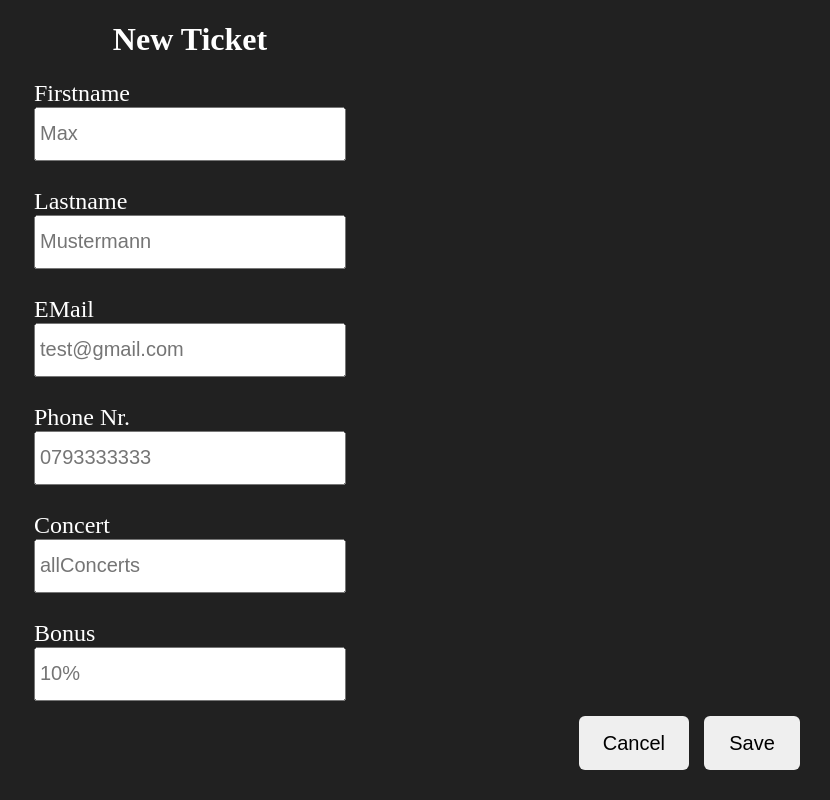
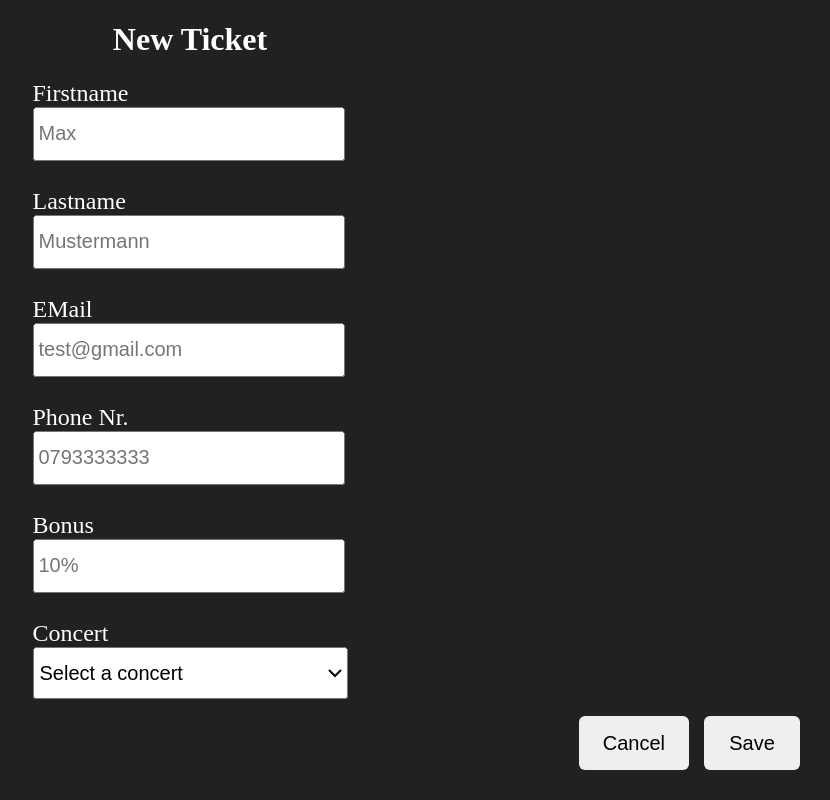
Before and after one commit to noah495/UeK307, an Angular app in the folder frontend/: page / in a window 1280 px wide. Shown: the whole page, without its empty margins (450-1280 px from the left). Built offline with nearby package versions, Linux system fonts and the light colour scheme.

Commit message:
change Concert in ticket-form

```diff
--- a/frontend/src/app/ticket-form/ticket-form.component.html
+++ b/frontend/src/app/ticket-form/ticket-form.component.html
@@ -17,13 +17,17 @@
     <br>
     <input matInput placeholder="0793333333">
     <br><br>
-    <mat-label>Concert</mat-label>
-    <br>
-    <input matInput placeholder="allConcerts">
-    <br><br>
     <mat-label>Bonus</mat-label>
     <br>
     <input matInput placeholder="10%">
+    <br><br>
+    <mat-label>Concert</mat-label>
+    <br>
+    <select matNativeControl required>
+      <option value="Select a concert">Select a concert</option>
+      <option value="TestTest">Test Test</option>
+      <option value="TestTest2">Test Test2</option>
+    </select>
   </div>
 </form>
 
--- a/frontend/src/app/ticket-form/ticket-form.component.scss
+++ b/frontend/src/app/ticket-form/ticket-form.component.scss
@@ -19,3 +19,7 @@ input {
   height: 30px;
   width: 200px;
 }
+select {
+  height: 35px;
+  width: 210px;
+}
```
